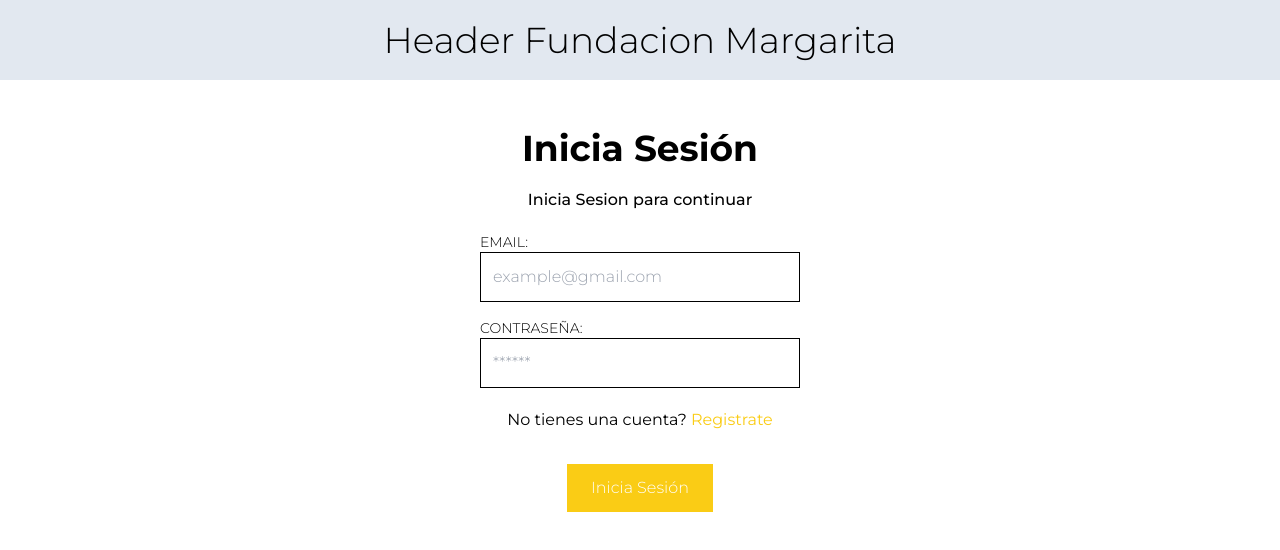
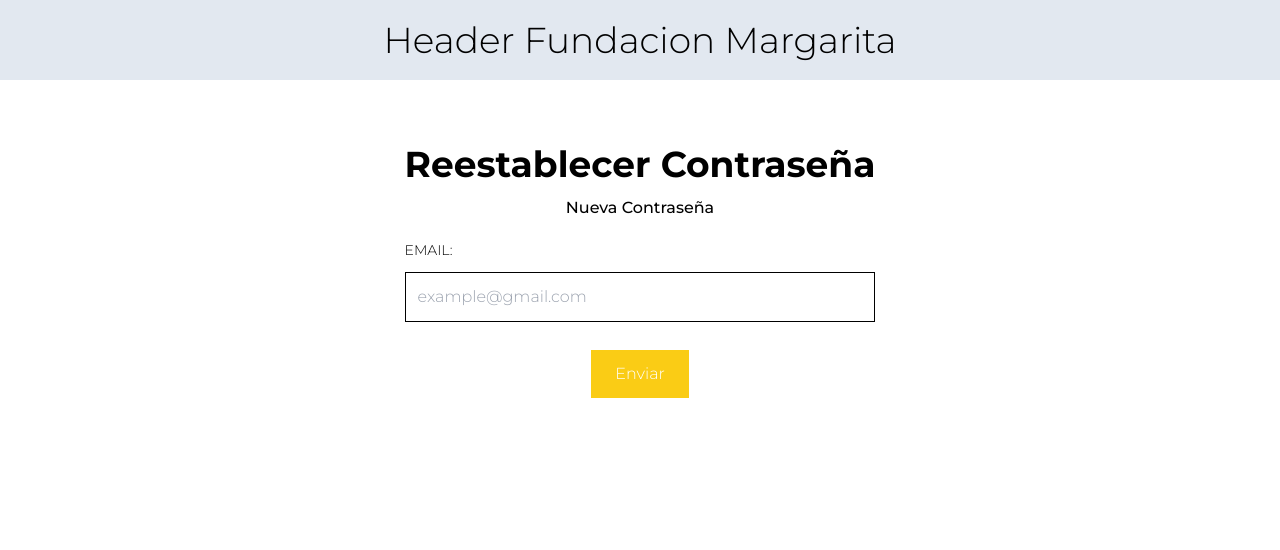
Before and after one commit to carlosNahuelSanchez/fundacion-margarita-maquetas-frontend, a website built with Vite: page index.html in a window 1280 px wide. Built offline with nearby package versions, Linux system fonts and the light colour scheme; files whose address does not match are found by name.

Commit message:
Se hizo maqueta-reestablecer-contraseña

```diff
--- a/index.html
+++ b/index.html
@@ -20,15 +20,12 @@
     </header>
     <main class="flex justify-center items-center">
       <form action="" class="flex flex-col mt-">
-        <p class="text-4xl text-center font-bold mb-5 mt-12">Inicia Sesión</p>
-        <p class="text-center mb-5 font-medium">Inicia Sesion para continuar</p>
-        <label for="email" class="text-sm">EMAIL:</label>
-        <input class="border border-black p-3 mb-4 min-w-80" placeholder="example@gmail.com" type="text" id="email">
-        <label for="contraseña" class="text-sm">CONTRASEÑA:</label>
-        <input class="border border-black p-3 min-w-80" placeholder="******" type="text" id="contraseña">
-        <p class="text-center mt-5 font-normal">No tienes una cuenta? <a href="" class="text-yellow-400 hover:text-yellow-500 transition-colors">Registrate</a></p>
+        <p class="text-4xl text-center font-bold mb-3 mt-16">Reestablecer Contraseña</p>
+        <p class="text-center mb-5 font-medium">Nueva Contraseña</p>
+        <label for="email" class="text-sm mb-3">EMAIL:</label>
+        <input class="border border-black p-3 mb-4" placeholder="example@gmail.com" type="text" id="email">
         <button
-          class="bg-yellow-400 text-white px-6 py-3 max-w-44 mt-8 self-center hover:bg-yellow-600 hover:text-slate-50 transition-colors">Inicia Sesión</button>
+          class="bg-yellow-400 text-white px-6 py-3 max-w-44 mt-3 self-center hover:bg-yellow-600 hover:text-slate-50 transition-colors">Enviar</button>
       </form>
     </main>
   </div>
```
